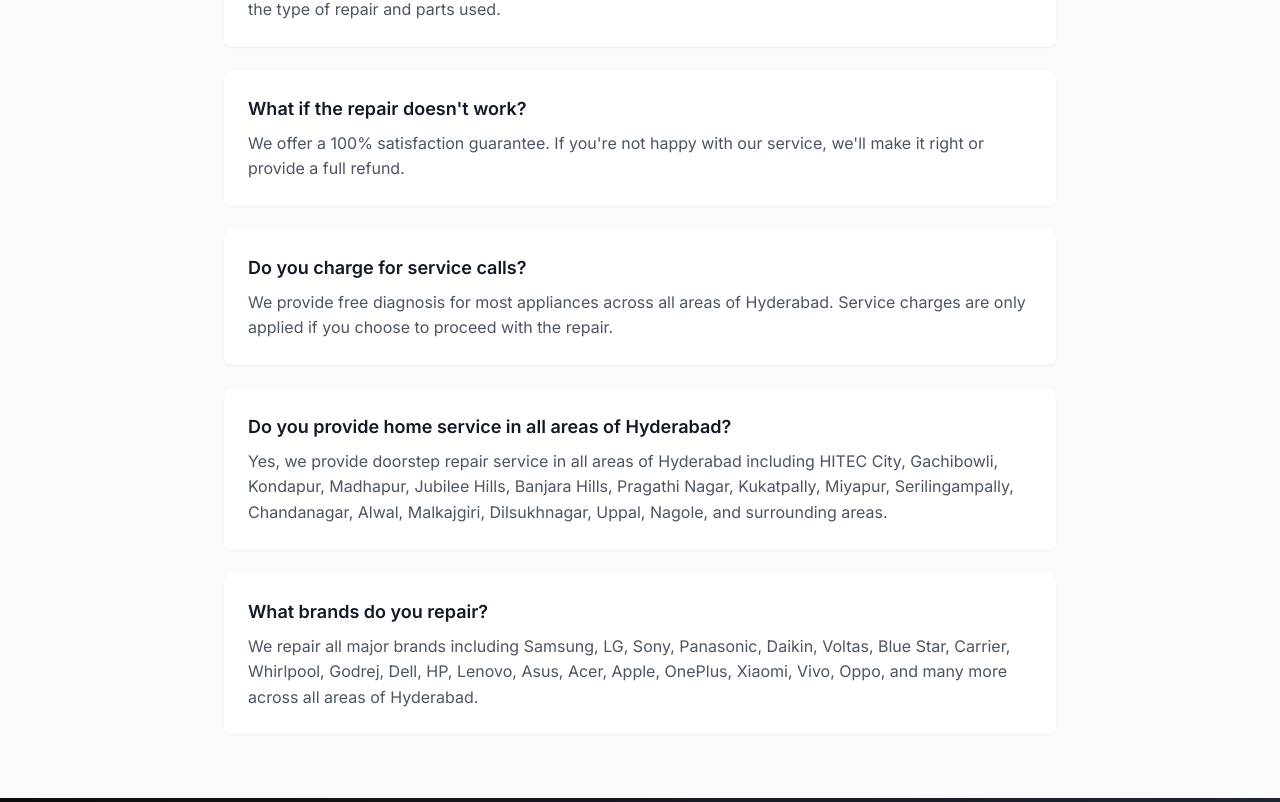
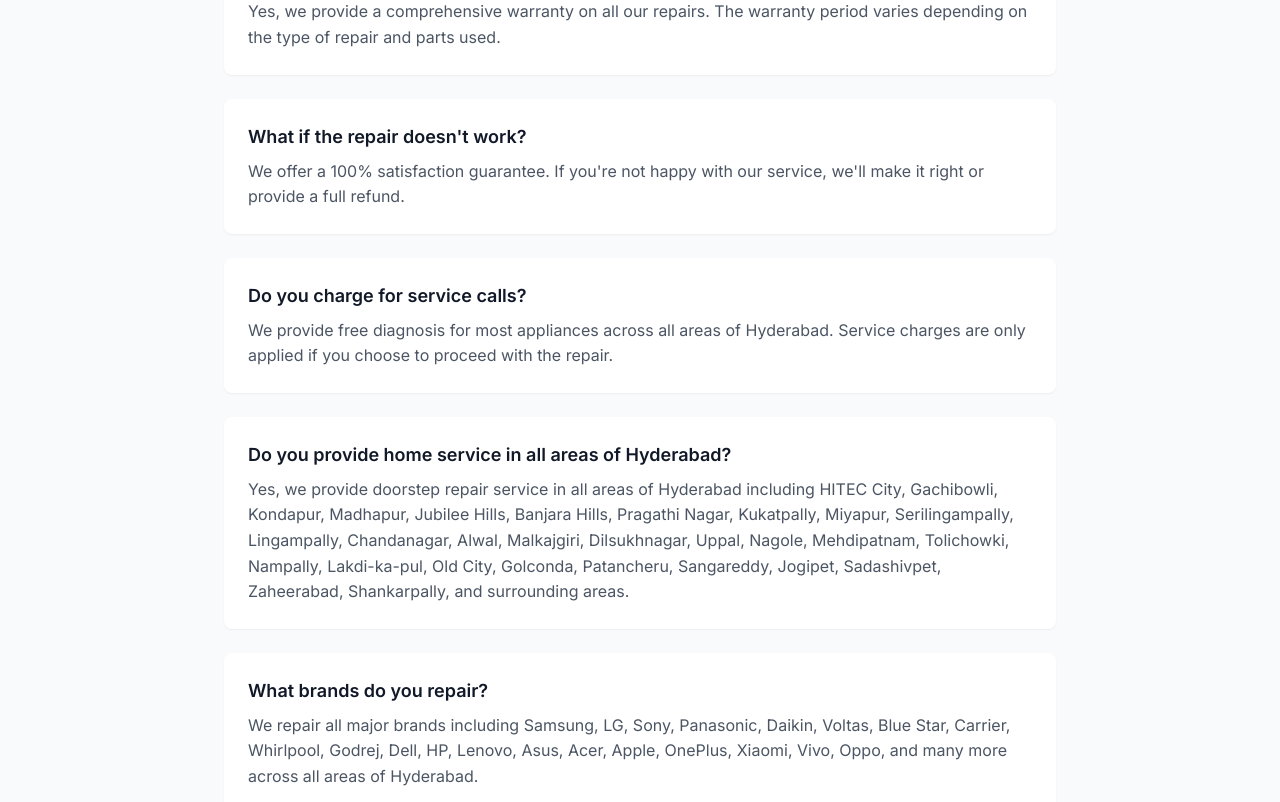
Before and after one commit to octaleadsprivatelimited-cloud/aztechniation, a Next.js app: page /contact in a window 1280 px wide. Shown: the part 2980-3782 px from the top of the page. Built offline with nearby package versions, Linux system fonts and the light colour scheme; no server answers.

Commit message:
Expand service area coverage

```diff
--- a/app/contact/page.tsx
+++ b/app/contact/page.tsx
@@ -94,7 +94,7 @@ export default function Contact() {
               Our Service Areas in Hyderabad
             </h2>
             <p className="text-base sm:text-lg text-gray-600">
-              We provide professional electronics and appliance repair services across all areas of Hyderabad including HITEC City, Gachibowli, Kondapur, Madhapur, Jubilee Hills, Banjara Hills, Pragathi Nagar, Kukatpally, Miyapur, Serilingampally, Chandanagar, Alwal, Malkajgiri, Dilsukhnagar, Uppal, Nagole, and surrounding areas
+              We provide professional electronics and appliance repair services across all areas of Hyderabad including HITEC City, Gachibowli, Kondapur, Madhapur, Jubilee Hills, Banjara Hills, Pragathi Nagar, Kukatpally, Miyapur, Serilingampally, Lingampally, Chandanagar, Alwal, Malkajgiri, Dilsukhnagar, Uppal, Nagole, Mehdipatnam, Tolichowki, Nampally, Lakdi-ka-pul, Old City, Golconda, Patancheru, Sangareddy, Jogipet, Sadashivpet, Zaheerabad, Shankarpally, and surrounding areas
             </p>
           </div>
 
@@ -164,7 +164,7 @@ export default function Contact() {
                 Do you provide home service in all areas of Hyderabad?
               </h3>
               <p className="text-gray-600">
-                Yes, we provide doorstep repair service in all areas of Hyderabad including HITEC City, Gachibowli, Kondapur, Madhapur, Jubilee Hills, Banjara Hills, Pragathi Nagar, Kukatpally, Miyapur, Serilingampally, Chandanagar, Alwal, Malkajgiri, Dilsukhnagar, Uppal, Nagole, and surrounding areas.
+                Yes, we provide doorstep repair service in all areas of Hyderabad including HITEC City, Gachibowli, Kondapur, Madhapur, Jubilee Hills, Banjara Hills, Pragathi Nagar, Kukatpally, Miyapur, Serilingampally, Lingampally, Chandanagar, Alwal, Malkajgiri, Dilsukhnagar, Uppal, Nagole, Mehdipatnam, Tolichowki, Nampally, Lakdi-ka-pul, Old City, Golconda, Patancheru, Sangareddy, Jogipet, Sadashivpet, Zaheerabad, Shankarpally, and surrounding areas.
               </p>
             </div>
 
--- a/app/services/ac-repair/page.tsx
+++ b/app/services/ac-repair/page.tsx
@@ -52,8 +52,10 @@ const acProblems = [
 
 const locations = [
   'HITEC City', 'Gachibowli', 'Kondapur', 'Madhapur', 'Jubilee Hills', 'Banjara Hills',
-  'Pragathi Nagar', 'Kukatpally', 'Miyapur', 'Serilingampally', 'Chandanagar', 'Alwal',
-  'Malkajgiri', 'Lal Bahadur Nagar', 'Dilsukhnagar', 'Uppal', 'Nagole', 'LB Nagar'
+  'Pragathi Nagar', 'Kukatpally', 'Miyapur', 'Serilingampally', 'Lingampally', 'Chandanagar',
+  'Alwal', 'Malkajgiri', 'Lal Bahadur Nagar', 'Dilsukhnagar', 'Uppal', 'Nagole', 'LB Nagar',
+  'Mehdipatnam', 'Tolichowki', 'Nampally', 'Lakdi-ka-pul', 'Old City', 'Golconda',
+  'Patancheru', 'Sangareddy', 'Jogipet', 'Sadashivpet', 'Zaheerabad', 'Shankarpally', 'Narsingi'
 ]
 
 export default function ACRepair() {
--- a/app/services/refrigerator-repair/page.tsx
+++ b/app/services/refrigerator-repair/page.tsx
@@ -52,8 +52,10 @@ const refrigeratorProblems = [
 
 const locations = [
   'HITEC City', 'Gachibowli', 'Kondapur', 'Madhapur', 'Jubilee Hills', 'Banjara Hills',
-  'Pragathi Nagar', 'Kukatpally', 'Miyapur', 'Serilingampally', 'Chandanagar', 'Alwal',
-  'Malkajgiri', 'Lal Bahadur Nagar', 'Dilsukhnagar', 'Uppal', 'Nagole', 'LB Nagar'
+  'Pragathi Nagar', 'Kukatpally', 'Miyapur', 'Serilingampally', 'Lingampally', 'Chandanagar',
+  'Alwal', 'Malkajgiri', 'Lal Bahadur Nagar', 'Dilsukhnagar', 'Uppal', 'Nagole', 'LB Nagar',
+  'Mehdipatnam', 'Tolichowki', 'Nampally', 'Lakdi-ka-pul', 'Old City', 'Golconda',
+  'Patancheru', 'Sangareddy', 'Jogipet', 'Sadashivpet', 'Zaheerabad', 'Shankarpally', 'Narsingi'
 ]
 
 export default function RefrigeratorRepair() {
```
